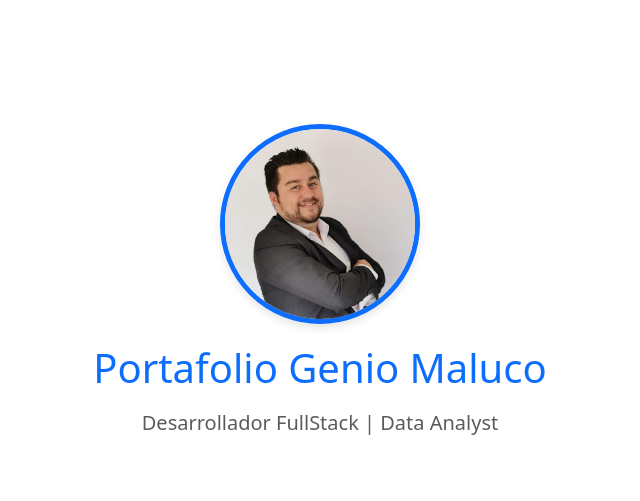
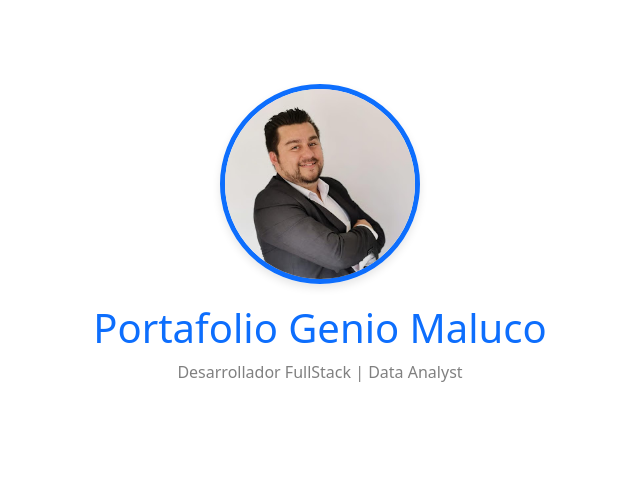
Before and after one commit to GenioMaluco/GenioMaluco-Portafolio, a Flask app: page / in a window 1280 px wide. Shown: the part 56-557 px from the top of the page, without its empty margins (320-960 px from the left). Run offline with Flask 3, Linux system fonts and the light colour scheme.

Commit message:
Actualizacion de formato CSS pagina princial

```diff
--- a/static/styles.css
+++ b/static/styles.css
@@ -58,3 +58,24 @@
 .header {
     position: relative;
 }
+.container-perfil{
+    color: #0d6efd;
+    width: 100%;
+    padding: 8px 15px;
+    border-radius: 5px;
+    text-align: center;
+}
+
+.container-perfil:hover{
+    color: white;
+    transition: all 0.3s ease;
+}
+
+.Subtitulo{
+    color: grey;
+}
+
+.container-perfil:hover .Subtitulo{
+    color: white;
+    transition: all 0.3s ease;
+}
--- a/templates/index.html
+++ b/templates/index.html
@@ -18,12 +18,12 @@
         </div>
     </nav>
 
-   <div class="container py-5 text-center">
+   <div class="container-perfil">
     <!-- Imagen de perfil usando el sistema de archivos estáticos de Flask -->
     <img src="{{ url_for('static', filename='images/206850212.jpeg') }}" alt="Foto de perfil" class="profile-img">
 
-        <h1 class="text-center mb-3">Portafolio Genio Maluco</h1>
-        <p class="lead text-muted">Desarrollador FullStack | Data Analyst</p>
+        <h1 class="Titulo">Portafolio Genio Maluco</h1>
+        <p class="Subtitulo">Desarrollador FullStack | Data Analyst</p>
 
         <!-- Contenido adicional de tu portafolio puede ir aquí -->
     </div>
```
